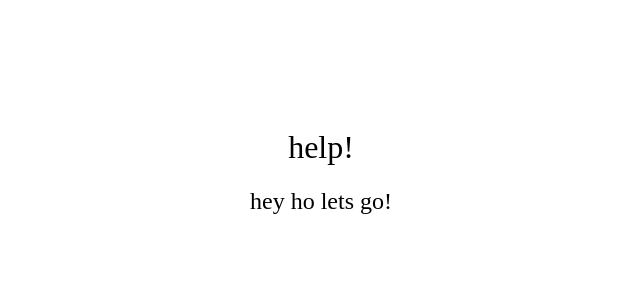
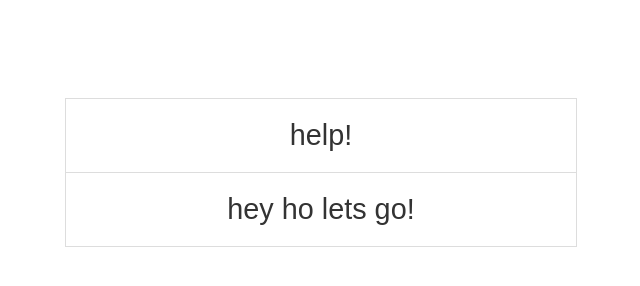
Before and after one commit to leocamelo/minitooltip, a plain HTML site: page example.html in a window 1280 px wide. Shown: the whole page, without its empty margins (319-959 px from the left). Drawn offline with Linux system fonts and the light colour scheme.

Commit message:
example style

```diff
--- a/example.css
+++ b/example.css
@@ -1,6 +1,11 @@
+/* Example style */
 *{box-sizing:border-box;-webkit-box-sizing:border-box;-moz-box-sizing:border-box;}
-body{font-family:saens-serif;text-align:center;padding:100px;}
-h1,h2{font-weight:normal;}
+body{font-family:sans-serif;text-align:center;padding:90px 0;color:#333;}
+main{width:100%;max-width:512px;margin:auto;border:1px #ddd solid;}
+article{padding:20px 0;border-bottom:1px #ddd solid;}
+article:last-child{border:none;}
+span{font-size:1.8em;}
+/* MiniTooltip style */
 #minitooltip{
   display:none;
   position:fixed;
@@ -12,9 +17,6 @@ h1,h2{font-weight:normal;}
   font-family:sans-serif;
   font-size:.8em;
   font-weight:lighter;
-  border-radius:1px;
-  -webkit-border-radius:1px;
-  -moz-border-radius:1px;
 }
 #minitooltip:after{
   content:'';
--- a/example.html
+++ b/example.html
@@ -6,8 +6,14 @@
   <link rel="stylesheet" type="text/css" href="example.css">
 </head>
 <body>
-  <h1 data-tip="the beatles">help!</h1>
-  <h2 data-tip="ramones">hey ho lets go!</h2>
+  <main>
+    <article>
+      <span data-tip="the beatles">help!</span>
+    </article>
+    <article>
+      <span data-tip="ramones">hey ho lets go!</span>
+    </article>
+  </main>
   <script type="text/javascript" src="minitooltip.min.js"></script>
 </body>
 </html>
```
